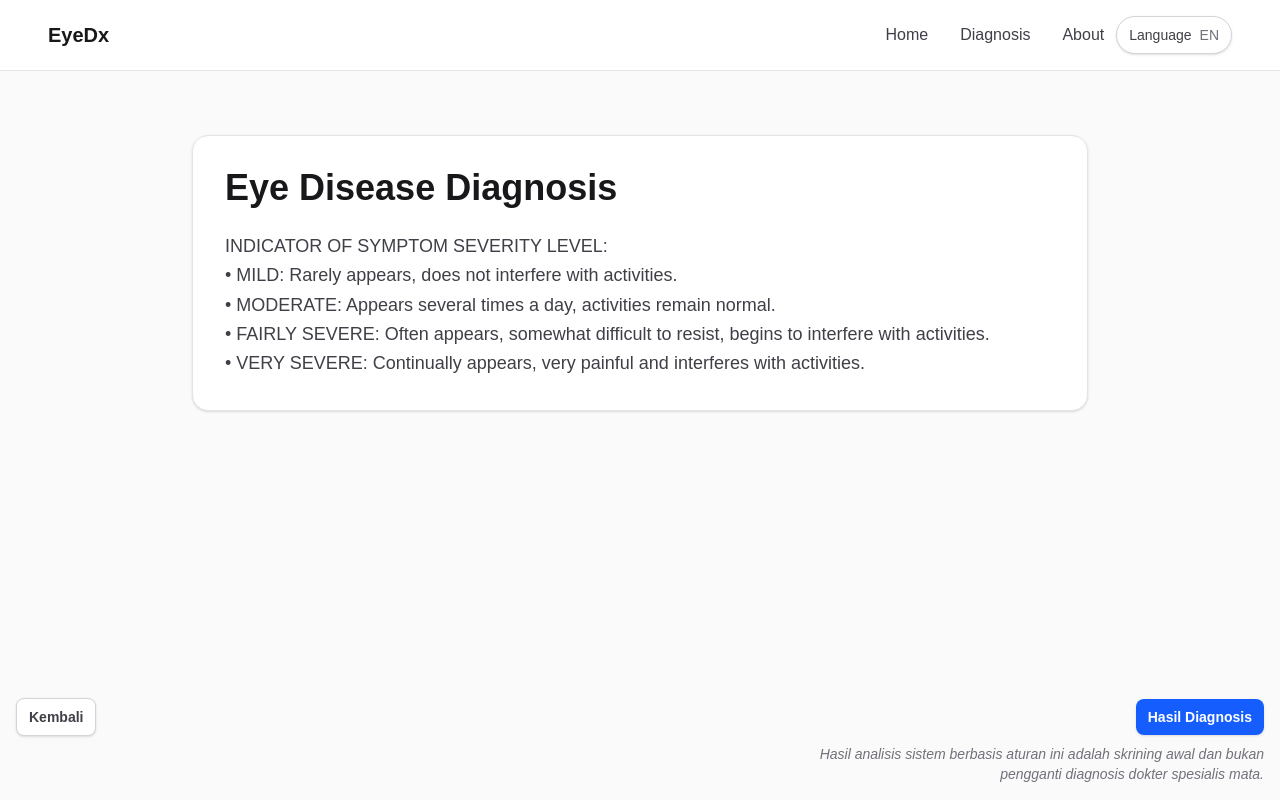
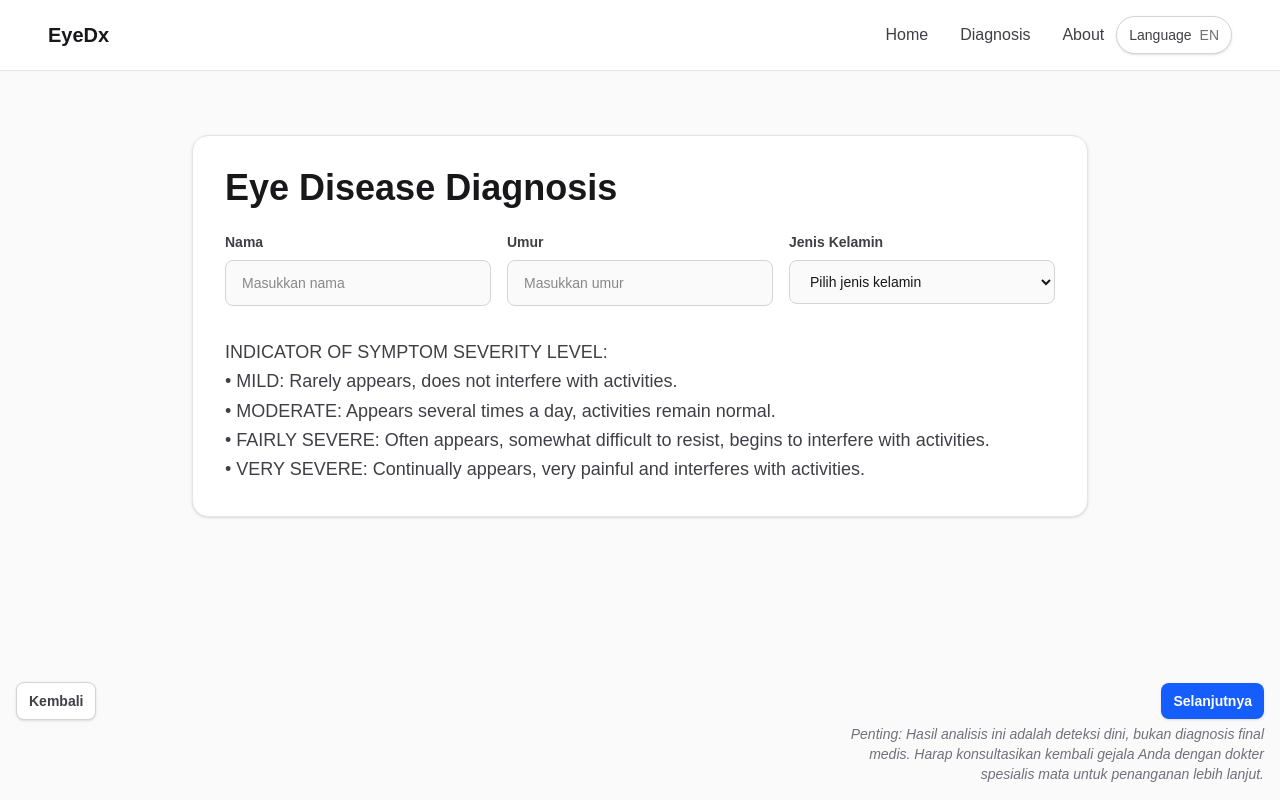
Before and after one commit to yudiwidiandana/eyedx, a Next.js app: page /diagnosis in a window 1280 px wide. Built offline with nearby package versions, Linux system fonts and the light colour scheme.

Commit message:
feat: add font

```diff
--- a/app/components/HeroSection.tsx
+++ b/app/components/HeroSection.tsx
@@ -30,13 +30,13 @@ export default function HeroSection({ locale }: { locale: Locale }) {
         <div className="flex flex-col items-center justify-center gap-4 sm:flex-row">
           <Link
             href={`/${locale === "en" ? "diagnosis" : `${locale}/diagnosis`}`}
-            className="w-full rounded-lg bg-blue-600 px-8 py-4 font-semibold text-white shadow-lg transition-colors hover:bg-blue-700 sm:w-auto"
+            className="w-full rounded-lg border-2 border-white bg-white px-6 py-3 font-semibold text-zinc-900 shadow-lg transition-colors hover:border-zinc-200 hover:bg-zinc-50 sm:w-auto"
           >
             {t.ctaPrimary}
           </Link>
           <Link
             href={`/${locale === "en" ? "about" : `${locale}/about`}`}
-            className="w-full rounded-lg border-2 border-white bg-white px-8 py-4 font-semibold text-zinc-900 shadow-lg transition-colors hover:border-zinc-200 hover:bg-zinc-50 sm:w-auto"
+            className="w-full rounded-lg bg-blue-600 px-6 py-3 font-semibold text-white shadow-lg transition-colors hover:bg-blue-700 sm:w-auto"
           >
             {t.ctaSecondary}
           </Link>
--- a/app/diagnosis/page.tsx
+++ b/app/diagnosis/page.tsx
@@ -11,10 +11,41 @@ export function DiagnosisPageContent({ locale }: { locale: Locale }) {
       <main className="relative flex-1 px-6 py-16 sm:px-8 lg:px-12">
         <div className="mx-auto max-w-4xl rounded-2xl border border-zinc-200 bg-white p-8 shadow-sm">
           <h1 className="mb-6 text-4xl font-bold text-zinc-900">{t.title}</h1>
+
+          <div className="mb-8 grid gap-4 sm:grid-cols-3">
+            <label className="flex flex-col gap-2 text-sm text-zinc-700">
+              <span className="font-semibold">Nama</span>
+              <input
+                type="text"
+                placeholder="Masukkan nama"
+                className="rounded-lg border border-zinc-300 bg-zinc-50 px-4 py-3 text-zinc-900 outline-none transition focus:border-blue-500 focus:ring-2 focus:ring-blue-200"
+              />
+            </label>
+            <label className="flex flex-col gap-2 text-sm text-zinc-700">
+              <span className="font-semibold">Umur</span>
+              <input
+                type="number"
+                placeholder="Masukkan umur"
+                className="rounded-lg border border-zinc-300 bg-zinc-50 px-4 py-3 text-zinc-900 outline-none transition focus:border-blue-500 focus:ring-2 focus:ring-blue-200"
+              />
+            </label>
+            <label className="flex flex-col gap-2 text-sm text-zinc-700">
+              <span className="font-semibold">Jenis Kelamin</span>
+              <select
+                className="rounded-lg border border-zinc-300 bg-zinc-50 px-4 py-3 text-zinc-900 outline-none transition focus:border-blue-500 focus:ring-2 focus:ring-blue-200"
+              >
+                <option value="">Pilih jenis kelamin</option>
+                <option value="laki-laki">Laki-laki</option>
+                <option value="perempuan">Perempuan</option>
+                <option value="lainnya">Lainnya</option>
+              </select>
+            </label>
+          </div>
+
           <p className="whitespace-pre-line text-lg leading-relaxed text-zinc-700">{t.description}</p>
         </div>
 
-        <div className="absolute bottom-16 left-4 right-4 flex items-center justify-between gap-4">
+        <div className="absolute bottom-20 left-4 right-4 flex items-center justify-between gap-4">
           <Link
             href={`/${locale === "en" ? "" : locale}`}
             className="rounded-lg border border-zinc-300 bg-white px-3 py-2 text-sm font-semibold text-zinc-700 shadow-sm transition hover:bg-zinc-50"
@@ -22,12 +53,12 @@ export function DiagnosisPageContent({ locale }: { locale: Locale }) {
             Kembali
           </Link>
           <button className="rounded-lg bg-blue-600 px-3 py-2 text-sm font-semibold text-white shadow-sm transition hover:bg-blue-700">
-            Hasil Diagnosis
+            Selanjutnya
           </button>
         </div>
 
         <p className="absolute bottom-4 right-4 max-w-md text-right text-sm italic text-zinc-500">
-          Hasil analisis sistem berbasis aturan ini adalah skrining awal dan bukan pengganti diagnosis dokter spesialis mata.
+          Penting: Hasil analisis ini adalah deteksi dini, bukan diagnosis final medis. Harap konsultasikan kembali gejala Anda dengan dokter spesialis mata untuk penanganan lebih lanjut.
         </p>
       </main>
     </div>
--- a/app/lib/translations.ts
+++ b/app/lib/translations.ts
@@ -61,7 +61,7 @@ export const translations = {
     diagnosisPage: {
       title: "Diagnosis Penyakit Mata",
       description:
-        "INDIKATOR TINGKAT KEPARAHAN GEJALA:\n• RINGAN: Jarang muncul, tidak mengganggu aktivitas.\n• SEDANG: Muncul beberapa kali sehari, aktivitas masih normal.\n• CUKUP PARAH: Sering muncul, agak sulit ditahan, mulai mengganggu aktivitas.\n• SANGAT PARAH: Terus-menerus muncul, sangat nyeri & mengganggu aktivitas.",
+        "INDIKATOR TINGKAT KEPARAHAN GEJALA:\n• RINGAN: Gejala mulai terasa, tidak mengganggu aktivitas\n• SEDANG: Gejala terasa cukup jelas dan sedikit mengganggu aktivitas \n• CUKUP PARAH: Gejala sering terasa, agak sulit ditahan, mulai mengganggu aktivitas\n• SANGAT PARAH: Gejala muncul terus-menerus dan sangat mengganggu aktivitas",
     },
     language: {
       label: "Bahasa",
```
